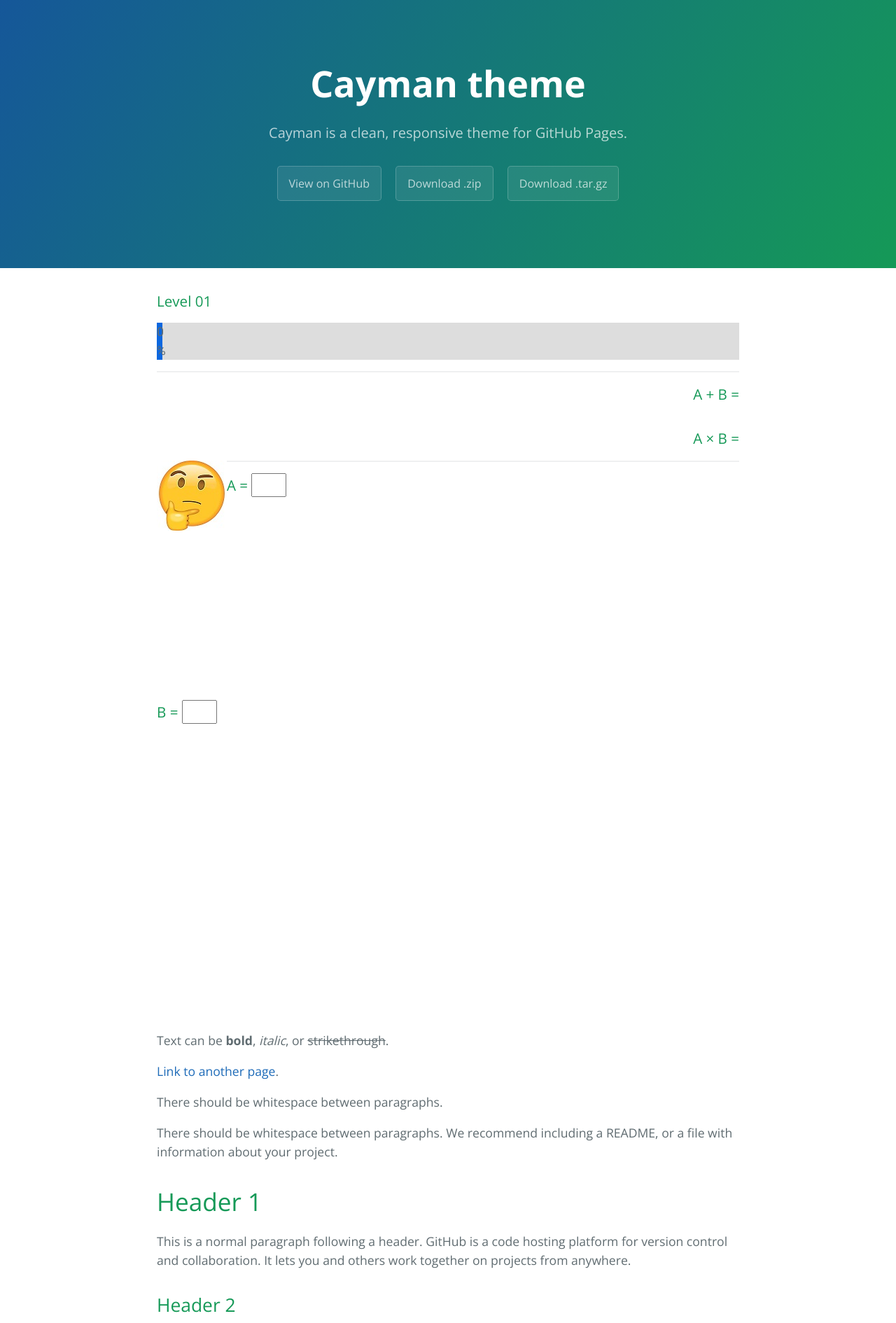
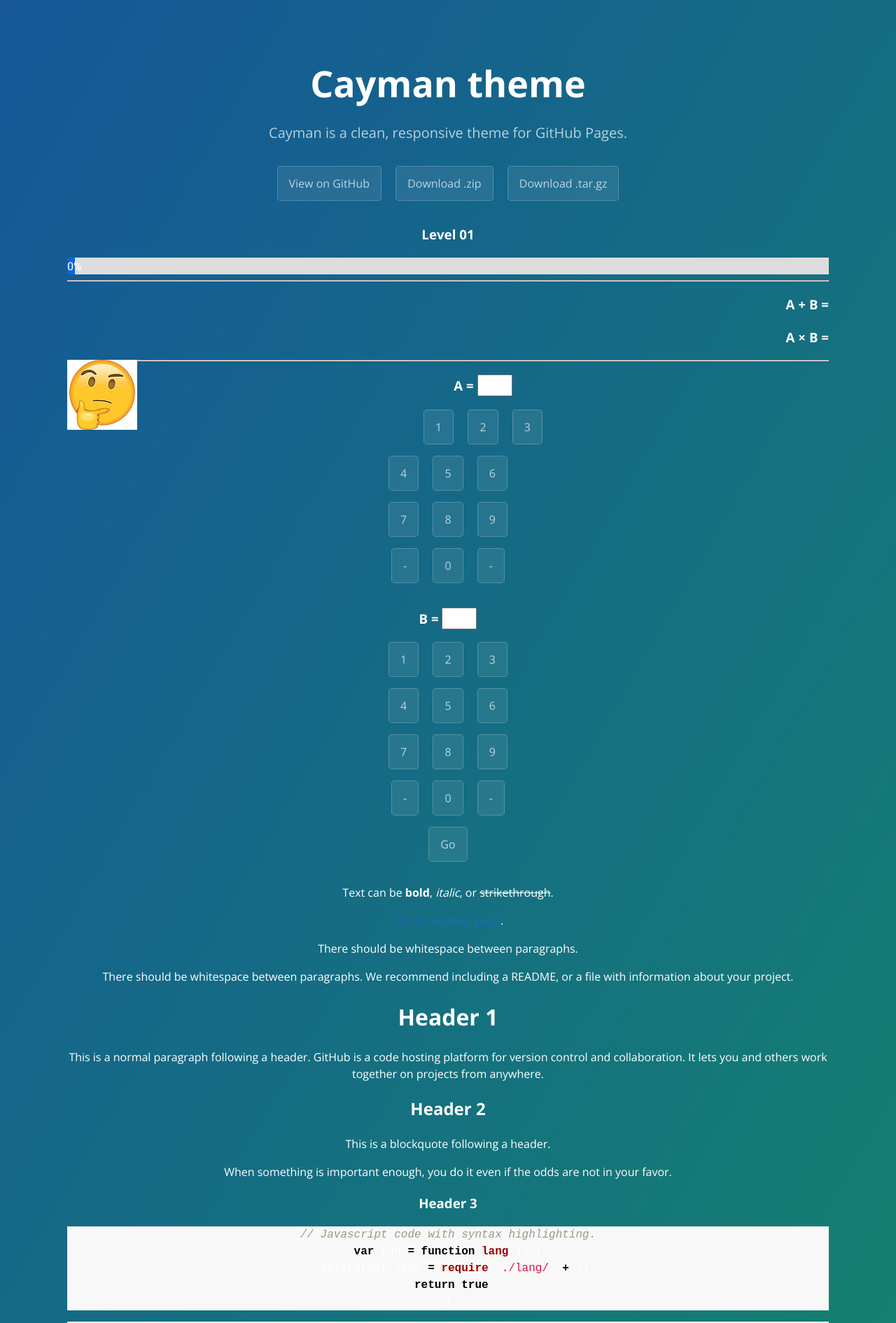
Before and after one commit to somaeprod/sep, a Jekyll site: the page built from index.md, in a window 1280 px wide. Shown: the top 1890 px of the page at 70% size. Built offline with Jekyll 4.4.1, drawn with Linux system fonts in a browser that asks for light colours; nearby versions of some CDN libraries; some web fonts are replaced; library files that are not in the unit come from our copies.

Commit message:
Update default.html

```diff
--- a/_layouts/default.html
+++ b/_layouts/default.html
@@ -52,13 +52,7 @@
         <a href="{{ site.github.zip_url }}" class="btn">Download .zip</a>
         <a href="{{ site.github.tar_url }}" class="btn">Download .tar.gz</a>
       {% endif %}
-    </section>
 
-
-
-
-
-<section class="main-content">
 
 
         <script>
```
